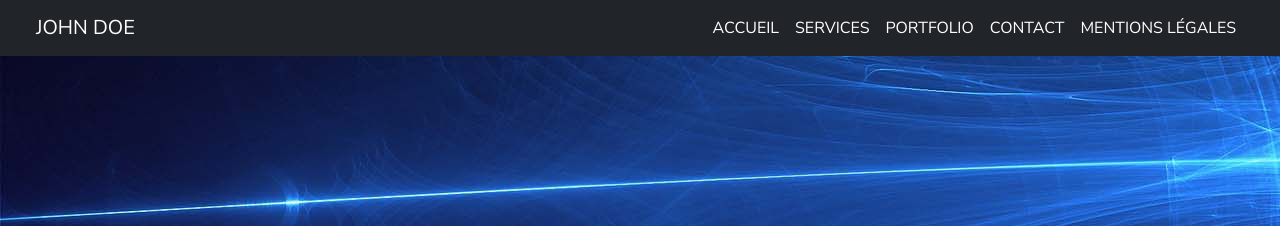
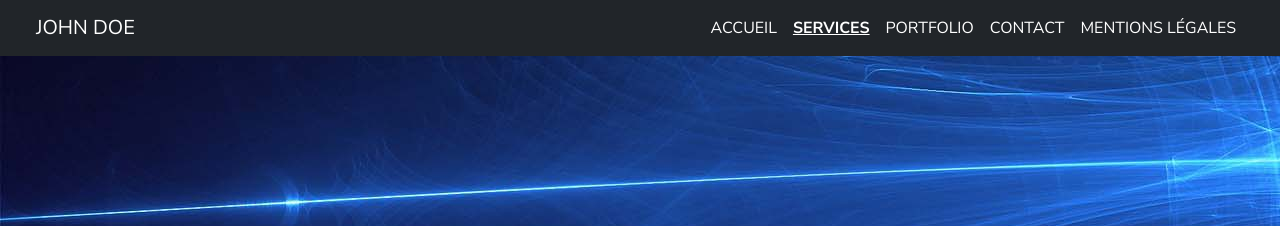
Before and after one commit to Lutch-1314/devoir-portfolio-bootstrap-react, a React (Create React App) app: page /services in a window 1280 px wide. Shown: the top 226 px of the page. Built offline with nearby package versions, Linux system fonts and the light colour scheme.

Commit message:
Change color active element by using NavLink component ok

```diff
--- a/src/App.js
+++ b/src/App.js
@@ -1,43 +1,19 @@
 import React from "react";
 import {Routes,Route,Link} from "react-router-dom";
+
 import './App.css';
 import Home from './pages/Home';
 import Services from './pages/Services';
 import Portfolio from './pages/Portfolio';
 import Contact from './pages/Contact';
 import Legalnotice from './pages/Legalnotice';
+import Navbar from './other components/Navbar';
 
 class App extends React.Component {
   render() {
     return(
       <div className="">
-        <nav className="navbar navbar-dark navbar-expand-md bg-dark fixed-top text-uppercase px-4">
-          <div className="container-fluid">
-            <span className="navbar-brand text-uppercase">John Doe</span>
-            <button className="navbar-toggler" type="button" data-bs-toggle="collapse" data-bs-target="#navbarSupportedContent" aria-controls="navbarSupportedContent" aria-expanded="false" aria-label="Toggle navigation">
-              <span className="navbar-toggler-icon"></span>
-            </button>
-            <div className="collapse navbar-collapse" id="navbarSupportedContent">
-              <ul className="navbar-nav ms-auto">
-                <li className="nav-item">
-                  <Link className="nav-link active" aria-current="page" to="/">Accueil</Link>
-                </li>
-                <li className="nav-item">
-                  <Link className="nav-link active" aria-current="page" to="/services">Services</Link>
-                </li>
-                <li className="nav-item">
-                  <Link className="nav-link active" aria-current="page" to="/portfolio">Portfolio</Link>
-                </li>
-                <li className="nav-item">
-                  <Link className="nav-link active" aria-current="page" to="/contact">Contact</Link>
-                </li>
-                <li className="nav-item">
-                  <Link className="nav-link active" aria-current="page" to="/legalnotice">Mentions légales</Link>
-                </li>
-              </ul>
-            </div>
-          </div>
-        </nav>
+        <Navbar />
 
         <Routes>
           <Route path="/" element={<Home/>}></Route>
--- /dev/null
+++ b/src/other components/Navbar.jsx
@@ -0,0 +1,45 @@
+import { NavLink } from "react-router";
+import './css/Navbar.css';
+
+const Navbar = () => {
+    const activeLink = ({ isActive }) => {
+        return {
+            fontWeight: isActive ? "bold" : "",
+            textDecoration: isActive ? "underline" : "",
+        };
+    };
+
+    return (
+        <div>
+            <nav className="navbar navbar-dark navbar-expand-md bg-dark fixed-top text-uppercase px-4">
+          <div className="container-fluid">
+            <span className="navbar-brand text-uppercase">John Doe</span>
+            <button className="navbar-toggler" type="button" data-bs-toggle="collapse" data-bs-target="#navbarSupportedContent" aria-controls="navbarSupportedContent" aria-expanded="false" aria-label="Toggle navigation">
+              <span className="navbar-toggler-icon"></span>
+            </button>
+            <div className="collapse navbar-collapse" id="navbarSupportedContent">
+              <ul className="navbar-nav ms-auto">
+                <li className="nav-item">
+                  <NavLink className="nav-link active" aria-current="page" to="/" style={activeLink}>Accueil</NavLink>
+                </li>
+                <li className="nav-item">
+                  <NavLink className="nav-link active" aria-current="page" to="/services" style={activeLink}>Services</NavLink>
+                </li>
+                <li className="nav-item">
+                  <NavLink className="nav-link active" aria-current="page" to="/portfolio" style={activeLink}>Portfolio</NavLink>
+                </li>
+                <li className="nav-item">
+                  <NavLink className="nav-link active" aria-current="page" to="/contact" style={activeLink}>Contact</NavLink>
+                </li>
+                <li className="nav-item">
+                  <NavLink className="nav-link active" aria-current="page" to="/legalnotice" style={activeLink}>Mentions légales</NavLink>
+                </li>
+              </ul>
+            </div>
+          </div>
+        </nav>
+        </div>
+    )
+}
+
+export default Navbar;
--- /dev/null
+++ b/src/other components/css/Navbar.css
@@ -0,0 +1,3 @@
+.nav-link:hover {
+    text-decoration: underline;
+}
```
Also changed, not shown: src/App.css (line endings or trailing spaces), src/index.css (line endings or trailing spaces).
